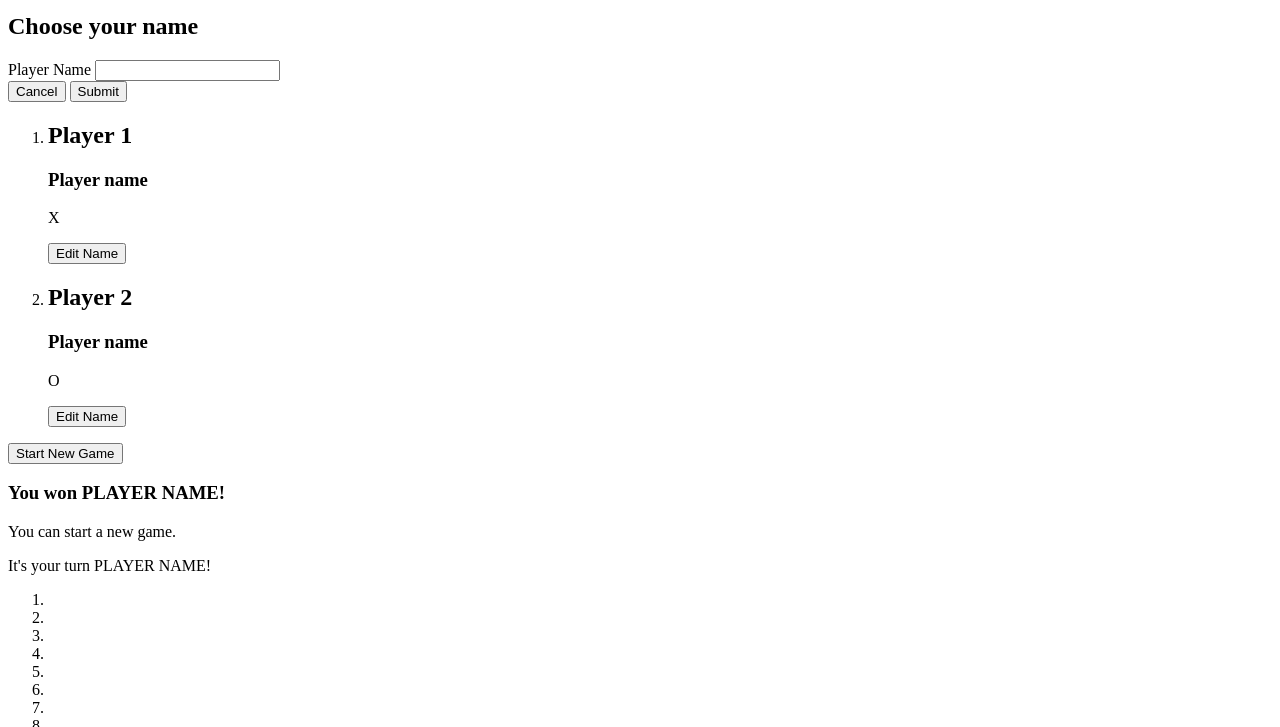
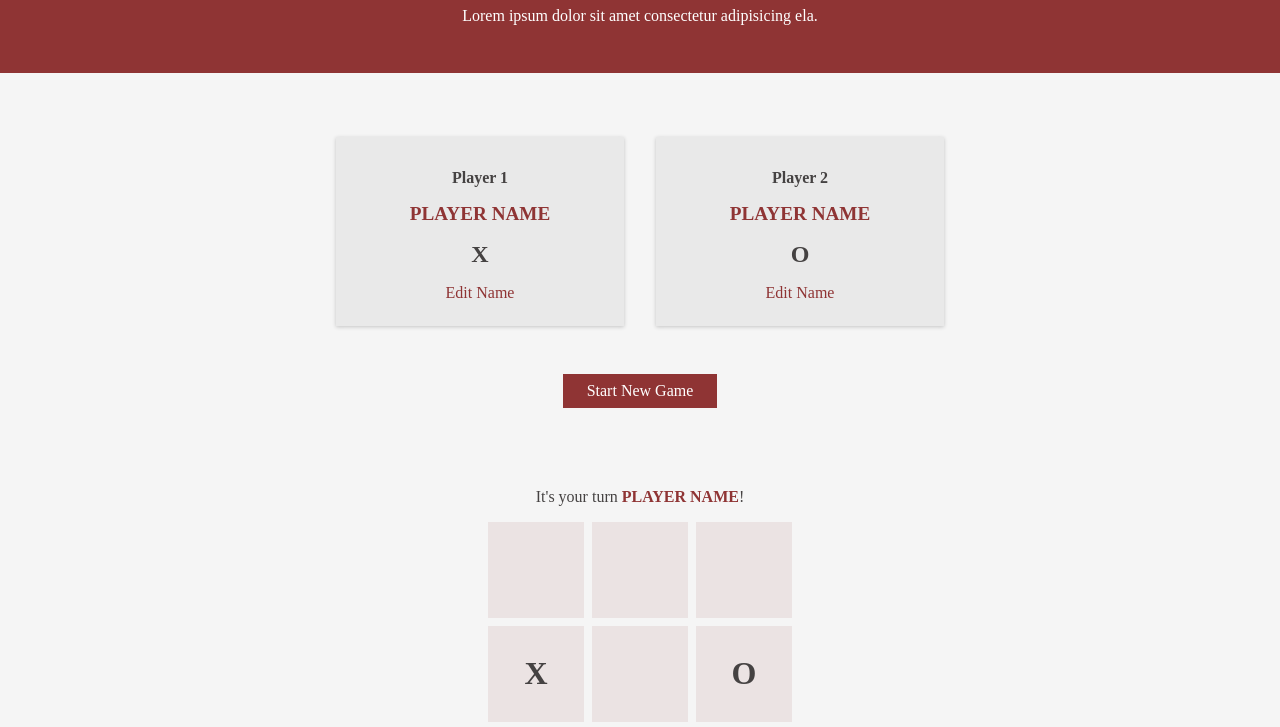
Before and after one commit to netrenerisLT/TicTacToe, a plain HTML site: page TicTacToe/index.html in a window 1280 px wide. Shown: the part 105-832 px from the top of the page. Drawn offline with Linux system fonts and the light colour scheme.

Commit message:
update website design

```diff
--- a/TicTacToe/assets/app.js
+++ b/TicTacToe/assets/app.js
@@ -0,0 +1,2 @@
+const firstPlayer = document.getElementById("edit-player-1-btn");
+const secondPlayer = document.getElementById("edit-player-2-btn");
--- a/TicTacToe/index.html
+++ b/TicTacToe/index.html
@@ -4,24 +4,31 @@
     <meta charset="UTF-8" />
     <meta name="viewport" content="width=device-width, initial-scale=1.0" />
     <title>TicTacToe</title>
+    <link rel="stylesheet" href="/TicTacToe/styles/styles.css" />
+    <link rel="stylesheet" href="/TicTacToe/styles/overlays.css" />
+    <link rel="stylesheet" href="/TicTacToe/styles/configuration.css" />
+    <link rel="stylesheet" href="/TicTacToe/styles/game.css" />
     <script src="assets/app.js" defer></script>
+    <script src="assets/config.js" defer></script>
+    <script src="assets/game.js" defer></script>
   </head>
   <body>
-    <header>
+    <div id="backdrop"></div>
+    <header id="main-header">
       <h1>Play Tic Tac Toe</h1>
       <p>Lorem ipsum dolor sit amet consectetur adipisicing ela.</p>
     </header>
     <main>
-      <aside>
+      <aside class="modal" id="config-overlay">
         <h2>Choose your name</h2>
         <form>
-          <div>
+          <div class="form-control">
             <label for="playername">Player Name</label>
             <input type="text" name="playername" id="playername" />
           </div>
           <div>
-            <button type="button">Cancel</button>
-            <button type="submit">Submit</button>
+            <button type="button" class="btn btn-alt">Cancel</button>
+            <button type="submit" class="btn">Submit</button>
           </div>
         </form>
       </aside>
@@ -31,35 +38,39 @@
             <article>
               <h2>Player 1</h2>
               <h3>Player name</h3>
-              <p>X</p>
-              <button>Edit Name</button>
+              <p class="player-symbol">X</p>
+              <button class="btn btn-alt" id="edit-player-1-btn">
+                Edit Name
+              </button>
             </article>
           </li>
           <li>
             <article>
               <h2>Player 2</h2>
               <h3>Player name</h3>
-              <p>O</p>
-              <button>Edit Name</button>
+              <p class="player-symbol">O</p>
+              <button class="btn btn-alt" id="edit-player-2-btn">
+                Edit Name
+              </button>
             </article>
           </li>
         </ol>
-        <button>Start New Game</button>
+        <button class="btn new-game">Start New Game</button>
       </section>
       <section id="active-game">
-        <article>
-          <h3>You won <span id="winner-name">PLAYER NAME</span>!</h3>
+        <article id="game-over">
+          <h2>You won <span id="winner-name">PLAYER NAME</span>!</h2>
           <p>You can start a new game.</p>
         </article>
         <p>It's your turn <span id="active-player-name">PLAYER NAME</span>!</p>
-        <ol>
+        <ol id="game-board">
           <li></li>
           <li></li>
           <li></li>
 
+          <li class="disabled">X</li>
           <li></li>
-          <li></li>
-          <li></li>
+          <li>O</li>
 
           <li></li>
           <li></li>
--- /dev/null
+++ b/TicTacToe/styles/configuration.css
@@ -0,0 +1,68 @@
+#config-overlay {
+  text-align: center;
+}
+
+#config-overlay h2 {
+  margin: 1rem 0;
+}
+
+.form-control {
+  margin: 1.5rem 0;
+}
+
+.form-control label {
+  display: block;
+  margin-bottom: 1rem;
+  font-weight: bold;
+}
+
+.form-control input {
+  font: inherit;
+  border: 1px solid rgb(204, 204, 204);
+  width: 15rem;
+  padding: 0.35rem;
+}
+
+#game-configuration {
+  width: 90%;
+  max-width: 40rem;
+  margin: 3rem auto;
+  text-align: center;
+}
+
+#game-configuration ol {
+  list-style: none;
+  margin: 0;
+  padding: 0;
+  display: flex;
+}
+
+#game-configuration li {
+  margin: 1rem;
+  padding: 1rem;
+  width: 50%;
+  background-color: #e9e9e9;
+  box-shadow: 0 1px 4px rgba(0, 0, 0, 0.2);
+}
+
+#game-configuration h2 {
+  font-size: 1rem;
+  margin: 1rem 0;
+}
+
+#game-configuration h3 {
+  font-size: 1.2rem;
+  text-transform: uppercase;
+  color: #8f3434;
+  margin: 1rem 0;
+}
+
+.player-symbol {
+  font-size: 1.5rem;
+  font-weight: bold;
+  margin: 0.5rem 0;
+}
+
+#game-configuration .new-game {
+  margin: 2rem;
+}
--- /dev/null
+++ b/TicTacToe/styles/game.css
@@ -0,0 +1,57 @@
+#active-game {
+  text-align: center;
+  margin: 2rem 0 5rem 0;
+  /* display: none; */
+}
+
+#game-over {
+  width: 90%;
+  max-width: 40rem;
+  margin: auto;
+  padding: 1rem 2rem;
+  background-color: #8f3434;
+  color: white;
+  display: none;
+}
+
+#game-over h2 {
+  font-size: 2rem;
+  margin: 1rem 0;
+}
+
+#active-player-name {
+  font-weight: bold;
+  color: #8f3434;
+}
+
+#game-board {
+  list-style: none;
+  margin: 1rem 0;
+  padding: 0;
+  display: grid;
+  grid-template-columns: repeat(3, 6rem);
+  grid-template-rows: repeat(3, 6rem);
+  justify-content: center;
+  gap: 0.5rem;
+}
+
+#game-board li {
+  background-color: #8f343418;
+  cursor: pointer;
+  display: flex;
+  justify-content: center;
+  align-items: center;
+  font-size: 2rem;
+  font-weight: bold;
+}
+
+#game-board li:hover {
+  background-color: #8f3434d7;
+  color: white;
+}
+
+#game-board li.disabled {
+  background-color: #8f343418;
+  cursor: default;
+  color: inherit;
+}
--- /dev/null
+++ b/TicTacToe/styles/overlays.css
@@ -0,0 +1,27 @@
+.modal {
+  position: fixed;
+  top: 20%;
+  left: 5%;
+  width: 90%;
+  background-color: white;
+  padding: 1rem;
+  box-shadow: 0 2px 8px rgba(0, 0, 0, 0.2);
+  display: none;
+}
+
+#backdrop {
+  position: fixed;
+  top: 0;
+  left: 0;
+  width: 100%;
+  height: 100%;
+  background-color: rgba(0, 0, 0, 0.65);
+  display: none;
+}
+
+@media (min-width: 48rem) {
+  .modal {
+    left: calc(50% - 20rem);
+    width: 40rem;
+  }
+}
--- /dev/null
+++ b/TicTacToe/styles/styles.css
@@ -0,0 +1,34 @@
+body {
+  margin: 0;
+  color: rgb(69, 66, 66);
+  background-color: #f5f5f5;
+}
+
+#main-header {
+  background-color: #8f3434;
+  color: white;
+  padding: 2rem 5%;
+  text-align: center;
+}
+
+.btn {
+  font: inherit;
+  padding: 0.5rem 1.5rem;
+  background-color: #8f3434;
+  color: white;
+  border: 4px;
+  cursor: pointer;
+}
+
+.btn-alt {
+  background-color: transparent;
+  color: #8f3434;
+}
+
+.btn:hover {
+  background-color: #8f3434d7;
+}
+
+.btn-alt:hover {
+  background-color: #8f343418;
+}
```
Also changed, not shown: TicTacToe/assets/config.js (added), TicTacToe/assets/game.js (added).
